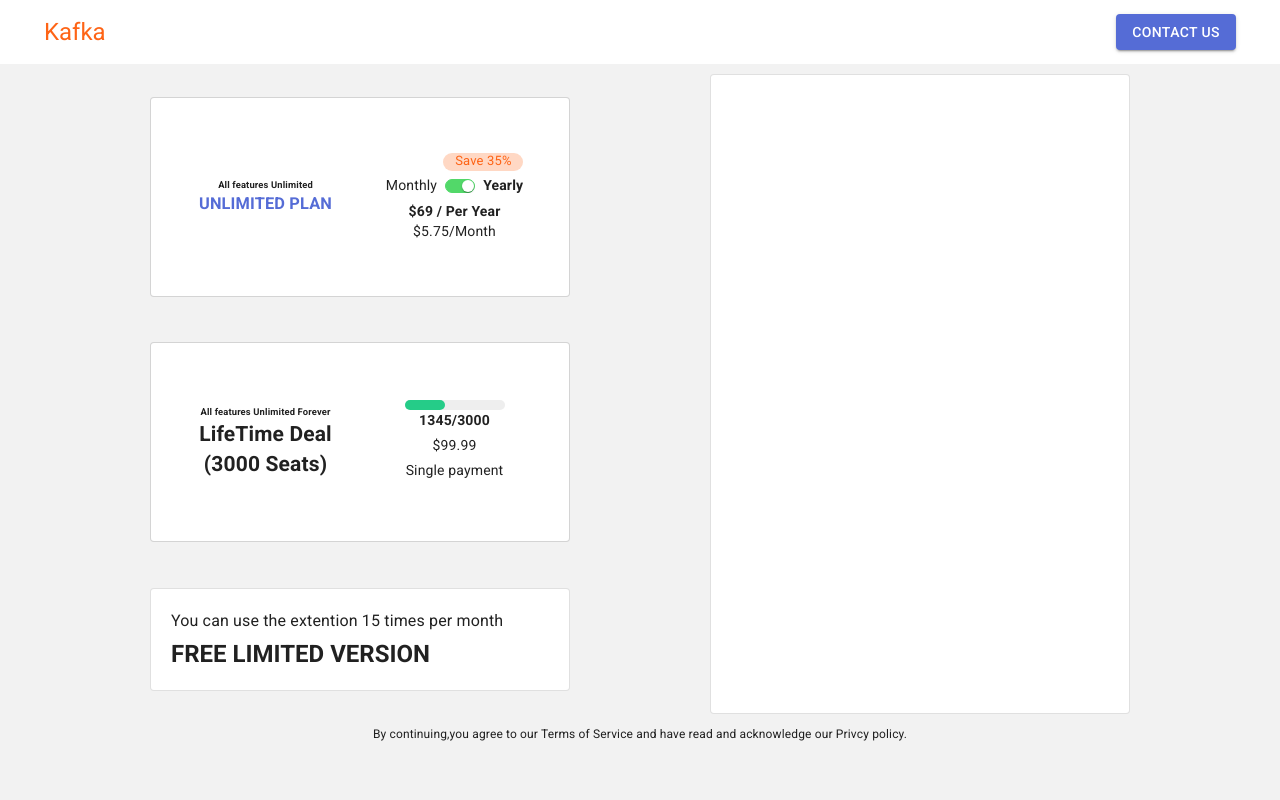
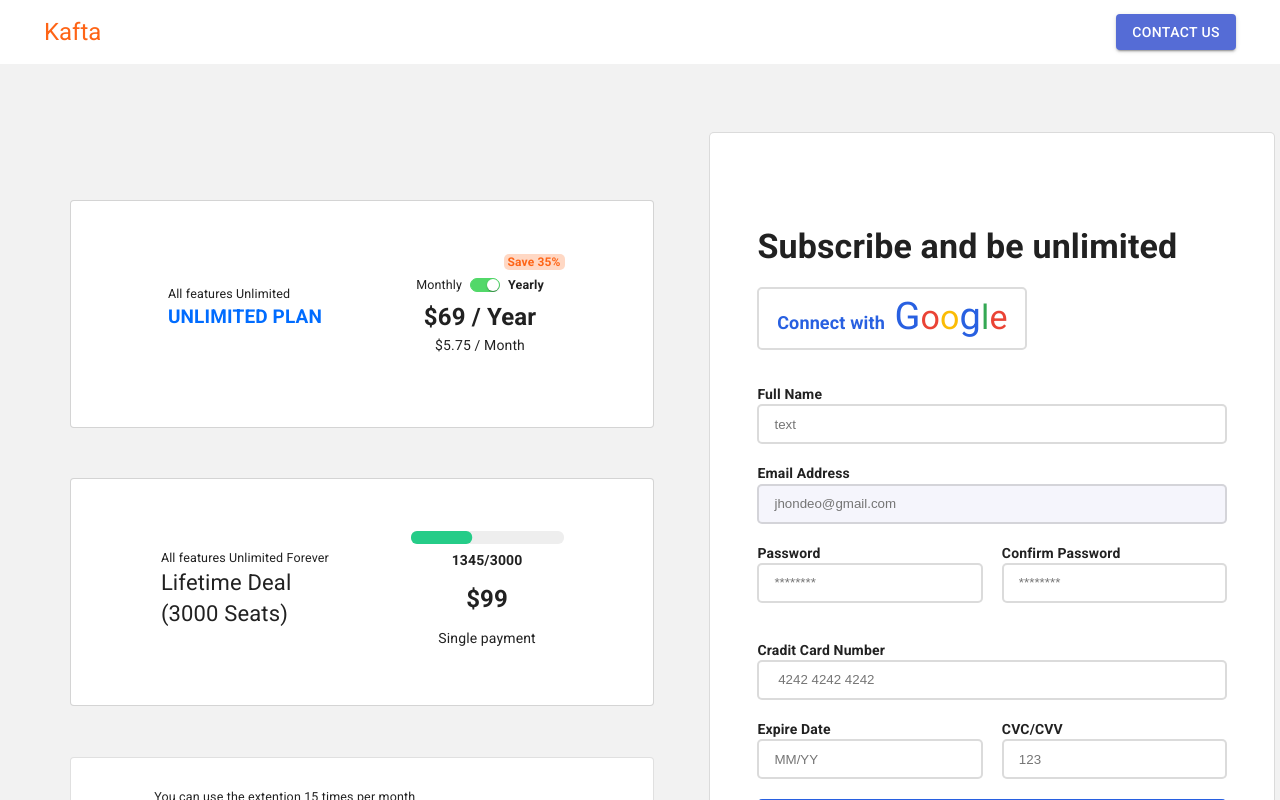
Before and after one commit to mdsaddamvol/kafta, a Next.js app: page / in a window 1280 px wide. Shown: the top 800 px of the page. Built offline with nearby package versions, Linux system fonts and the light colour scheme.

Commit message:
almost ok

```diff
--- a/components/FormComponent.js
+++ b/components/FormComponent.js
@@ -1,5 +1,172 @@
+import { Divider, Paper } from '@material-ui/core';
+import { makeStyles, withStyles } from '@material-ui/core/styles';
+
+const useStyles = makeStyles(theme => ({
+  root: {
+    flexGrow: 1,
+  },
+  paper: {
+    width: '566px',
+    height: '797px',
+    display: 'flex',
+    justifyContent: 'space-evenly',
+    alignItems: 'center',
+    backgroundColor: 'white',
+    border: '1px solid #70707040',
+    flexDirection: 'column',
+    borderRadius: '5px',
+
+    [theme.breakpoints.down('sm')]: {
+      width: '330px',
+      hight: '960px',
+      padding: '30px',
+      flexDirection: 'row',
+      justifyContent: 'center',
+      alignItems: 'center',
+    },
+  },
+  title: {
+    textAlign: 'start',
+    fontSize: '34px',
+    fontFamily: 'Roboto',
+    fontWeight: 'bold',
+    alignSelf: 'flex-start',
+  },
+  main: {
+    width: '470px',
+    height: '650px',
+    display: 'flex',
+    borderRadius: '4px',
+    justifyContent: 'space-evenly',
+    alignItems: 'center',
+    flexDirection: 'column',
+  },
+  google: {
+    width: '270px',
+    height: '63px',
+    border: '2px solid #DCDCDC',
+    borderRadius: '5px',
+    textAlign: 'center',
+    alignSelf: 'flex-start',
+  },
+  connectGoogle: {
+    color: '#2860E1',
+    fontSize: '18px',
+    fontFamily: 'Roboto',
+    fontWeight: 'bold',
+  },
+  g: { color: '#2860E1', fontSize: '38px', fontFamily: 'Roboto', fontWeight: 'regular' },
+  o: { color: '#EA4335', fontSize: '34px', fontFamily: 'Roboto', fontWeight: 'regular' },
+  o2: { color: '#FBBC05', fontSize: '34px', fontFamily: 'Roboto', fontWeight: 'regular' },
+  l: { color: '#34A853', fontSize: '34px', fontFamily: 'Roboto', fontWeight: 'regular' },
+  e: { color: '#EA4335', fontSize: '34px', fontFamily: 'Roboto', fontWeight: 'regular' },
+  input: {
+    width: '100%',
+    height: '40px',
+    border: '2px solid #70707040',
+    padding: '5px',
+    paddingLeft: '15px',
+    borderRadius: '5px',
+  },
+  inputlabel: {
+    fontSize: '14px',
+    fontFamily: 'Roboto',
+    fontWeight: 'bold',
+  },
+  inputContainer: {
+    width: '100%',
+    height: '63px',
+    display: 'flex',
+    justifyContent: 'space-between',
+  },
+  inputContainerfull: {
+    width: '100%',
+    height: '63px',
+  },
+  inputHalf: {
+    width: '48%',
+    height: '63px',
+  },
+  email: {
+    backgroundColor: '#F5F5FC',
+    width: '100%',
+    height: '40px',
+    border: '2px solid #70707040',
+    padding: '5px',
+    borderRadius: '5px',
+    paddingLeft: '15px',
+  },
+  pay: {
+    width: '100%',
+    height: '40px',
+    padding: '5px',
+    paddingLeft: '15px',
+    borderRadius: '5px',
+    backgroundColor: '#2860E1',
+    fontSize: '14px',
+    fontFamily: 'Roboto',
+    fontWeight: 'bold',
+    color: 'white',
+    texAlign: 'center',
+    display: 'flex',
+    justifyContent: 'center',
+    alignItems: 'center',
+  },
+}));
+
 const FormComponent = () => {
-  return <div></div>;
+  const classes = useStyles();
+  return (
+    <div className={classes.paper} variant="outlined" elevation={0}>
+      <div className={classes.main}>
+        <div className={classes.title}>Subscribe and be unlimited</div>
+        <div className={classes.google}>
+          <span className={classes.connectGoogle}>Connect with</span>
+          <span className={classes.g}> G</span>
+          <span className={classes.o}>o</span>
+          <span className={classes.o2}>o</span>
+          <span className={classes.g}>g</span>
+          <span className={classes.l}>l</span>
+          <span className={classes.e}>e</span>
+        </div>
+        <Divider />
+        <div className={classes.inputContainerfull}>
+          <label className={classes.inputlabel}>Full Name</label>
+          <input required className={classes.input} type="text" placeholder="text" />
+        </div>
+        <div className={classes.inputContainerfull}>
+          <label className={classes.inputlabel}>Email Address</label>
+          <input required type="email" className={classes.email} placeholder="jhondeo@gmail.com" />
+        </div>
+        <div className={classes.inputContainer}>
+          <div className={classes.inputHalf}>
+            <label className={classes.inputlabel}>Password</label>
+            <input required type="password" className={classes.input} placeholder="********" />
+          </div>
+          <div className={classes.inputHalf}>
+            <label className={classes.inputlabel}>Confirm Password</label>
+            <input required type="password" className={classes.input} placeholder="********" />
+          </div>
+        </div>
+        <Divider />
+        <div className={classes.inputContainerfull}>
+          <label className={classes.inputlabel}>Cradit Card Number</label>
+          <input required type="number" className={classes.input} placeholder=" 4242 4242 4242" />
+        </div>
+        <div className={classes.inputContainer}>
+          <div className={classes.inputHalf}>
+            <label className={classes.inputlabel}>Expire Date</label>
+            <input required className={classes.input} type="text" placeholder="MM/YY" />
+          </div>
+          <div className={classes.inputHalf}>
+            <label className={classes.inputlabel}>CVC/CVV</label>
+            <input required className={classes.input} type="number" placeholder="123" />
+          </div>
+        </div>
+        <div className={classes.pay}>Pay $69</div>
+      </div>
+    </div>
+  );
 };
 
 export default FormComponent;
--- a/components/bottomCard.js
+++ b/components/bottomCard.js
@@ -6,8 +6,14 @@ import Typography from '@material-ui/core/Typography';
 
 const useStyles = makeStyles(theme => ({
   paper: {
-    flex: '0 1 584px',
-    padding: '20px',
+    width: '584px',
+    height: '104px',
+    padding: '30px 83px',
+    [theme.breakpoints.down('sm')]: {
+      width: '330px',
+      height: '104px',
+      padding: '20px 20px',
+    },
   },
 }));
 
@@ -16,10 +22,20 @@ export default function BottomCard() {
 
   return (
     <Paper className={classes.paper} variant="outlined" elevation={0}>
-      <Typography gutterBottom>You can use the extention 15 times per month</Typography>
-      <Typography variant="h5" component="h6">
+      <div
+        style={{
+          fontSize: '12.5px',
+          fontFamily: 'Roboto',
+          fontWeight: 'regular',
+          width: '287px',
+          height: '19px',
+        }}
+      >
+        You can use the extention 15 times per month
+      </div>
+      <div style={{ fontSize: '19px', fontFamily: 'Roboto', fontWeight: 'regular', width: '226px', height: '32px' }}>
         <b>FREE LIMITED VERSION</b>
-      </Typography>
+      </div>
     </Paper>
   );
 }
--- a/components/card.js
+++ b/components/card.js
@@ -1,7 +1,6 @@
 import Grid from '@material-ui/core/Grid';
 import { makeStyles } from '@material-ui/core/styles';
 import Typography from '@material-ui/core/Typography';
-import Paper from '@material-ui/core/Paper';
 import Switche from './switch';
 import { Chip } from '@material-ui/core';
 
@@ -11,34 +10,47 @@ const useStyles = makeStyles(theme => ({
   },
 
   card: {
-    width: '100%',
+    width: '584px',
+    height: '228px',
     display: 'flex',
     borderRadius: '4px',
     justifyContent: 'space-evenly',
     alignItems: 'center',
-    height: '25vh',
     padding: '20px',
     border: '1px solid #54545440',
     backgroundColor: 'white',
     '&:hover': {
       border: '1px solid #006CFF',
     },
+    [theme.breakpoints.down('sm')]: {
+      width: '330px',
+      height: '130px',
+    },
   },
   half: {
-    display: 'flex',
-    flexDirection: 'column',
-    justifyContent: 'center',
-    alignItems: 'center',
-    width: '45vw',
+    width: '159px',
+    height: '59px',
+  },
+  half2: {
+    width: '153px',
+    height: '120px',
   },
 
   Chi: {
-    width: '80px',
-    height: '18px',
-    marginRight: '2vw',
+    width: '61px',
+    height: '16px',
+    marginLeft: '100px',
     alignSelf: 'flex-end',
     backgroundColor: '#FE641640',
+    textAlign: 'center',
     color: '#FE6416',
+    borderRadius: '5px',
+    fontSize: '12px',
+    fontFamily: 'Roboto',
+    fontWeight: 'bold',
+    [theme.breakpoints.down('sm')]: {
+      marginLeft: '80px',
+    },
   },
 }));
 export default function Card() {
@@ -47,21 +59,59 @@ export default function Card() {
   return (
     <div className={classes.card}>
       <div className={classes.half}>
-        <Typography variant="div" component="h6">
+        <div
+          style={{
+            textAlign: 'start',
+            fontSize: '12.5px',
+            fontFamily: 'Roboto',
+            fontWeight: 'regular',
+          }}
+        >
           All features Unlimited
-        </Typography>
-        <Typography variant="p" color="primary" component="h3">
-          <b> UNLIMITED PLAN</b>
-        </Typography>
+        </div>
+        <div
+          style={{
+            fontSize: '19px',
+            fontFamily: 'Roboto',
+            fontWeight: 'bold',
+            color: '#006CFF',
+            height: '32px',
+          }}
+        >
+          UNLIMITED PLAN
+        </div>
       </div>
-      <div className={classes.half}>
-        <Chip className={classes.Chi} size="small" label="Save 35%" />
-        <Switche />
-        <Typography variant="div" component="p">
-          <b>$69 / Per Year</b>
-        </Typography>
-        <Typography variant="div" component="span">
-          $5.75/Month
+      <div className={classes.half2}>
+        <div className={classes.Chi} size="small">
+          Save 35%
+        </div>
+        <div
+          style={{
+            textAlign: 'center',
+          }}
+        >
+          <Switche />
+        </div>
+
+        <div
+          style={{
+            textAlign: 'center',
+            fontSize: '24px',
+            fontFamily: 'Roboto',
+            fontWeight: 'bold',
+          }}
+        >
+          <b>$69 / Year</b>
+        </div>
+        <Typography
+          style={{
+            textAlign: 'center',
+            fontSize: '14px',
+            fontFamily: 'Roboto',
+            fontWeight: 'regular',
+          }}
+        >
+          $5.75 / Month
         </Typography>
       </div>
     </div>
--- a/components/cardbottom.js
+++ b/components/cardbottom.js
@@ -1,9 +1,9 @@
-import { makeStyles, withStyles } from '@material-ui/core/styles';
+import Progress from './progress';
+import Grid from '@material-ui/core/Grid';
+import { makeStyles } from '@material-ui/core/styles';
 import Typography from '@material-ui/core/Typography';
-import Paper from '@material-ui/core/Paper';
 import Switche from './switch';
 import { Chip } from '@material-ui/core';
-import Progress from './progress';
 
 const useStyles = makeStyles(theme => ({
   root: {
@@ -11,62 +11,93 @@ const useStyles = makeStyles(theme => ({
   },
 
   card: {
-    width: '100%',
+    width: '584px',
+    height: '228px',
     display: 'flex',
     borderRadius: '4px',
     justifyContent: 'space-evenly',
     alignItems: 'center',
-    height: '25vh',
     padding: '20px',
     border: '1px solid #54545440',
     backgroundColor: 'white',
     '&:hover': {
       border: '1px solid #006CFF',
     },
+    [theme.breakpoints.down('sm')]: {
+      width: '330px',
+      height: '130px',
+    },
   },
   half: {
-    display: 'flex',
-    flexDirection: 'column',
-    justifyContent: 'center',
-    alignItems: 'center',
-    width: '45vw',
+    width: '180px',
+    height: '87px',
   },
-
-  Chi: {
-    width: '80px',
-    height: '18px',
-    marginRight: '2vw',
-    alignSelf: 'flex-end',
-    backgroundColor: '#FE641640',
-    color: '#FE6416',
+  half2: {
+    width: '153px',
+    height: '123px',
   },
 }));
-
 export default function Cardbottom() {
   const classes = useStyles();
 
   return (
     <div className={classes.card}>
       <div className={classes.half}>
-        <Typography variant="div" component="h6">
+        <div
+          style={{
+            textAlign: 'start',
+            fontSize: '12.5px',
+            fontFamily: 'Roboto',
+            fontWeight: 'regular',
+          }}
+        >
           All features Unlimited Forever
-        </Typography>
-        <Typography variant="div" component="h2">
-          <b>LifeTime Deal</b>
-        </Typography>
-        <Typography variant="div" component="h2">
-          <b>(3000 Seats)</b>
-        </Typography>
+        </div>
+        <div
+          style={{
+            fontSize: '22px',
+            fontFamily: 'Roboto',
+            fontWeight: 'black',
+            height: '32px',
+          }}
+        >
+          Lifetime Deal <br />
+          (3000 Seats)
+        </div>
       </div>
-      <div className={classes.half}>
+      <div className={classes.half2}>
         <Progress className={classes.progres} variant="determinate" value={40} />
-        <Typography variant="div" component="p" gutterBottom>
+
+        <div
+          style={{
+            textAlign: 'center',
+            fontSize: '14px',
+            fontFamily: 'Roboto',
+            fontWeight: 'regular',
+            marginTop: '6px',
+          }}
+        >
           <b>1345/3000 </b>
-        </Typography>
-        <Typography variant="div" component="span" gutterBottom>
-          $99.99
-        </Typography>
-        <Typography variant="div" component="p" gutterBottom>
+        </div>
+        <div
+          style={{
+            textAlign: 'center',
+            fontSize: '24px',
+            fontFamily: 'Roboto',
+            fontWeight: 'regular',
+            margin: '12px 0',
+          }}
+        >
+          <b> $99</b>
+        </div>
+        <Typography
+          style={{
+            textAlign: 'center',
+            fontSize: '14px',
+            fontFamily: 'Roboto',
+            fontWeight: 'regular',
+          }}
+        >
           Single payment
         </Typography>
       </div>
--- a/components/navbar.js
+++ b/components/navbar.js
@@ -7,6 +7,8 @@ import Button from '@material-ui/core/Button';
 
 const useStyles = makeStyles(theme => ({
   root: {
+    width: '100%',
+    height: '20vh',
     flexGrow: 1,
     backgroundColor: '#f2f2f2',
   },
@@ -29,9 +31,16 @@ const NavBar = () => {
     <AppBar elevation={0} color="white" position="static">
       <Toolbar>
         <Typography variant="h5" className={classes.title}>
-          Kafka
+          Kafta
         </Typography>
-        <Button width="122px" className={classes.buttn} max-height="40px" variant="contained" color="primary">
+        <Button
+          width="122px"
+          className={classes.buttn}
+          max-height="40px"
+          elevation={0}
+          variant="contained"
+          color="primary"
+        >
           Contact Us
         </Button>
       </Toolbar>
--- a/components/progress.js
+++ b/components/progress.js
@@ -5,15 +5,15 @@ import LinearProgress from '@material-ui/core/LinearProgress';
 
 const BorderLinearProgress = withStyles(theme => ({
   root: {
-    height: 10,
-    borderRadius: 5,
-    width: '100px',
+    height: '13px',
+    borderRadius: '6px',
+    width: '153px',
   },
   colorPrimary: {
     backgroundColor: theme.palette.grey[theme.palette.type === 'light' ? 200 : 700],
   },
   bar: {
-    borderRadius: 5,
+    borderRadius: '6px',
     backgroundColor: '#25CC88',
   },
 }))(LinearProgress);
--- a/components/switch.js
+++ b/components/switch.js
@@ -72,13 +72,29 @@ export default function Switche() {
 
   return (
     <div className={IOSSwitch.continer}>
-      <Typography variant="p" component="span">
+      <div
+        style={{
+          textAlign: 'start',
+          fontSize: '12.5px',
+          fontFamily: 'Roboto',
+          fontWeight: 'regular',
+          display: 'inline',
+        }}
+      >
         Monthly
-      </Typography>
+      </div>
       <IOSSwitch checked={state.checkedB} onChange={handleChange} name="checkedB" />
-      <Typography variant="p" component="span">
-        <b>Yearly</b>
-      </Typography>
+      <div
+        style={{
+          textAlign: 'start',
+          fontSize: '12.5px',
+          fontFamily: 'Roboto',
+          fontWeight: 'bold',
+          display: 'inline',
+        }}
+      >
+        Yearly
+      </div>
     </div>
   );
 }
--- a/pages/index.js
+++ b/pages/index.js
@@ -8,28 +8,32 @@ import { makeStyles } from '@material-ui/core/styles';
 import Paper from '@material-ui/core/Paper';
 import FormComponent from './../components/FormComponent';
 import Cardbottom from '../components/cardbottom';
+import { WrapText } from '@material-ui/icons';
 const useStyles = makeStyles(theme => ({
   root: {
     flexGrow: 1,
   },
-  paper: {
-    height: '80vh',
-  },
+
   cards: {
-    flex: '0 1 584px',
+    width: '584px',
     display: 'flex',
-    flexWrap: 'wrap',
+    flexDirection: 'column',
     justifyContent: 'space-evenly',
     alignItems: 'center',
-    height: '80vh',
+    height: '761px',
+    [theme.breakpoints.down('sm')]: {
+      width: '350px',
+      height: '430px',
+    },
   },
   cardcontainer: {
-    maxWidth: 1295,
-    height: '80vh',
+    width: '100%',
+    height: '1080px',
     display: 'flex',
+    flexWrap: 'Wrap',
     justifyContent: 'space-evenly',
-    alignItems: 'flex-end',
-    padding: '10px',
+    alignItems: 'center',
+    padding: '15px',
   },
   footer: {
     fontSize: '12px',
@@ -42,16 +46,13 @@ export default function Home() {
     <div>
       <NavBar />
       <Grid className={classes.cardcontainer} container>
-        <Grid className={classes.cards} xs={12} sm={4} item>
+        <Grid textAlign="left" className={classes.cards} xs={12} sm={4} item>
           <Card />
           <Cardbottom />
           <BottomCard />
         </Grid>
-
         <Grid xs={12} sm={4} item>
-          <Paper className={classes.paper} variant="outlined" elevation={0}>
-            <FormComponent />
-          </Paper>
+          <FormComponent />
         </Grid>
         <p className={classes.footer}>
           By continuing,you agree to our Terms of Service and have read and acknowledge our Privcy policy.
```
Also changed, not shown: 1 other file (tests, documents, lock files or other folders).
